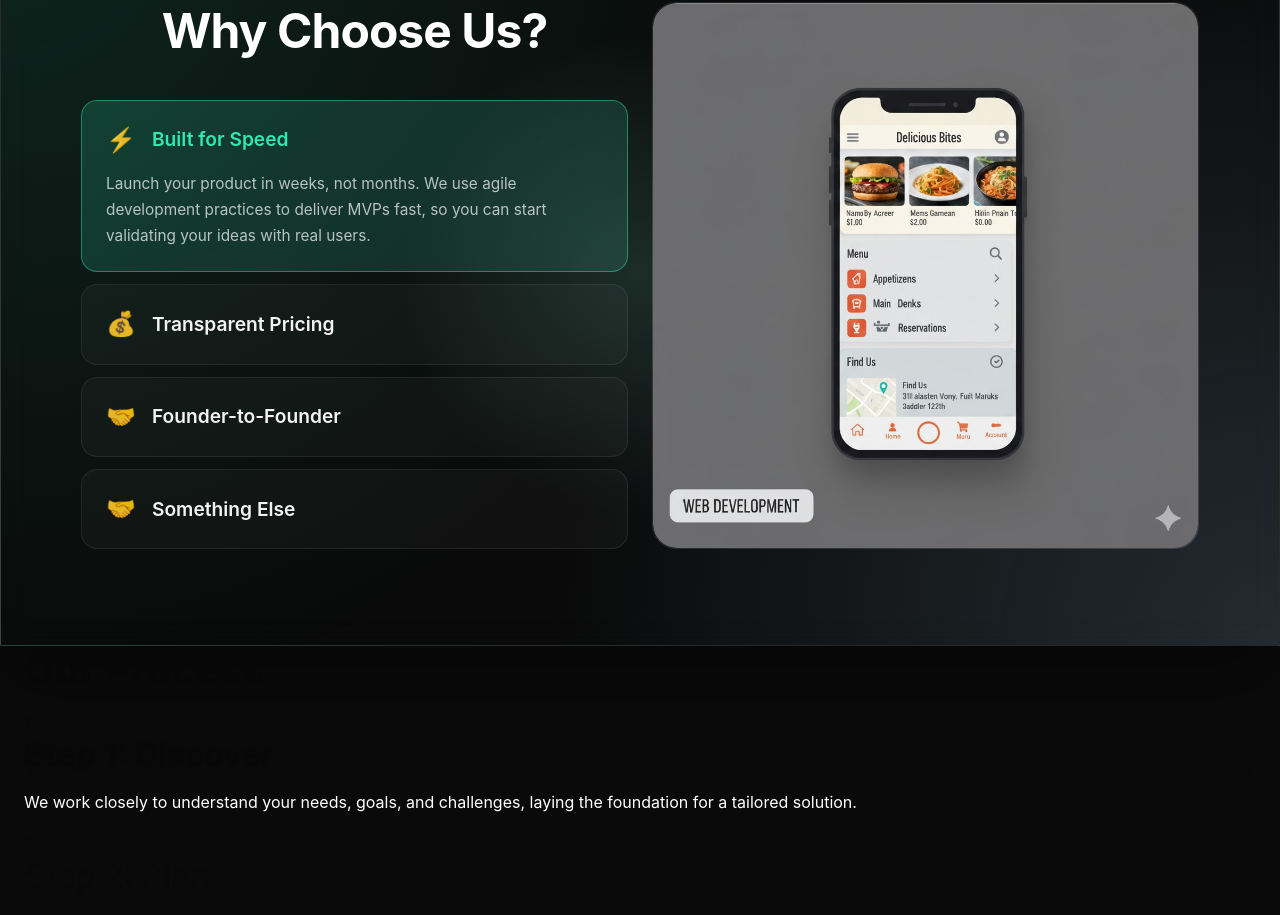
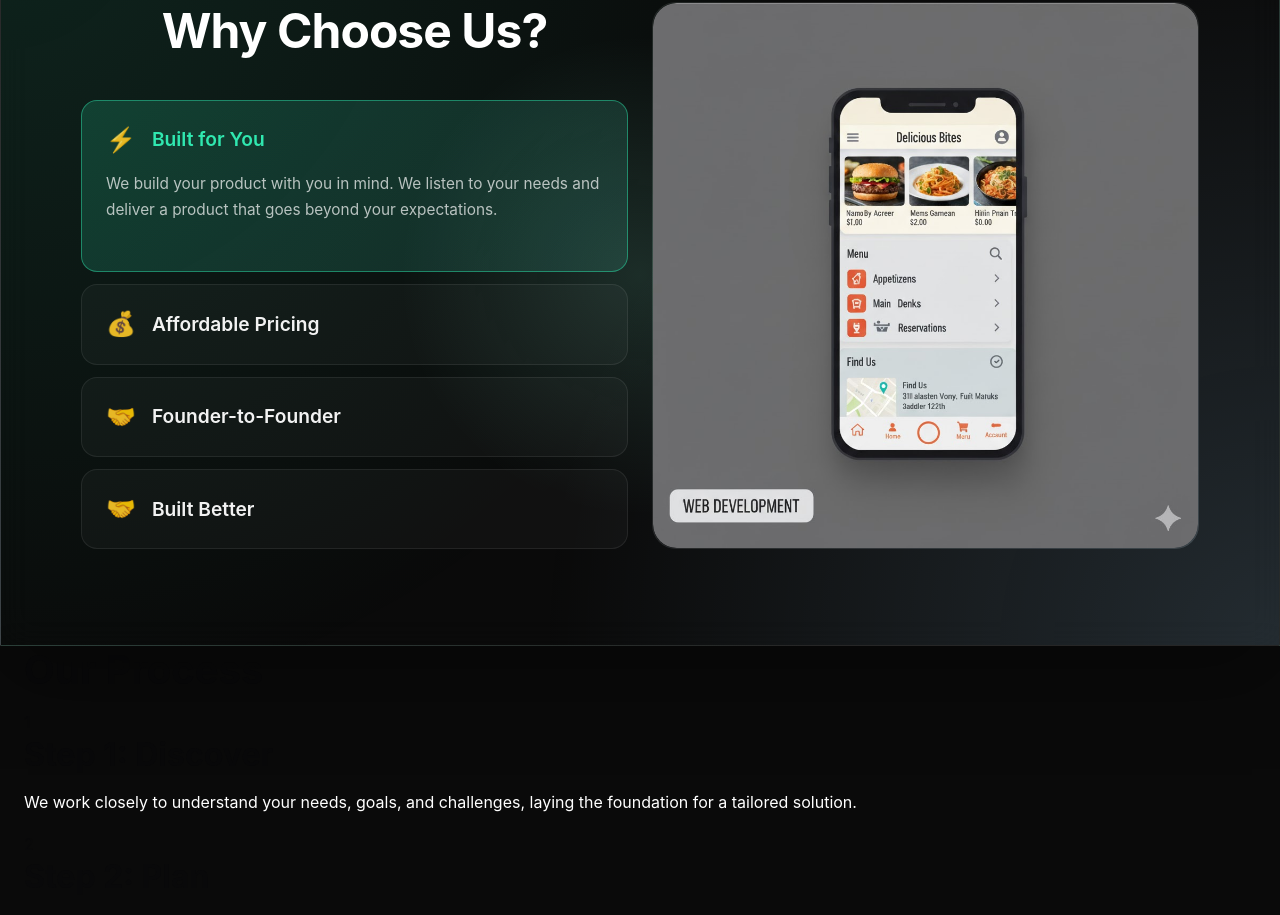
Before and after one commit to AvodaDevelopment/Avoda-website, a React (Vite) app: page / in a window 1280 px wide. Shown: the part 2300-3215 px from the top of the page. Built offline with nearby package versions, Linux system fonts and the light colour scheme.

Commit message:
added why us copy write

```diff
--- a/src/components/sections/WhyUs.jsx
+++ b/src/components/sections/WhyUs.jsx
@@ -10,32 +10,28 @@ const WhyUs = () => {
 
   const [openIndex, setOpenIndex] = useState(0);
 
-  // const item = (title, body) => {
-
-  // }
-
   const items = [
     {
-      title: 'Built for Speed',
-      body: 'Launch your product in weeks, not months. We use agile development practices to deliver MVPs fast, so you can start validating your ideas with real users.',
+      title: 'Built for You',
+      body: 'We build your product with you in mind. We listen to your needs and deliver a product that goes beyond your expectations.',
       icon: '⚡',
       display: AppImage
     },
     {
-      title: 'Transparent Pricing',
-      body: 'No surprises, no hidden fees. Get a clear fixed quote within 48 hours. We believe in honest pricing that respects your startup budget.',
+      title: 'Affordable Pricing',
+      body: 'No surprises, no hidden fees. We believe in honest pricing that respects your startup budget. We are open to negotiating custom pricing for your project.',
       icon: '💰',
       display: WebsiteImage
     },
     {
       title: 'Founder-to-Founder',
-      body: 'We speak entrepreneur. Having built our own products, we understand the unique challenges you face and deliver solutions that truly support your vision.',
+      body: 'We speak entrepreneur. We understand the unique challenges you face and deliver solutions that truly support your vision.',
       icon: '🤝',
       display: LandingPageImage
     },
     {
-      title: 'Something Else',
-      body: 'It is crazy when you get a lot of text to talk about something cool. But this is even crazier when you get a lot of text to talk about something cool.',
+      title: 'Built Better',
+      body: 'With deep expertise in enterprise-grade web technologies like Amazon Web Services and Microsoft Azure, we build scalable solutions designed to grow alongside your business.',
       icon: '🤝',
       display: LandingPageImage
     },
```
